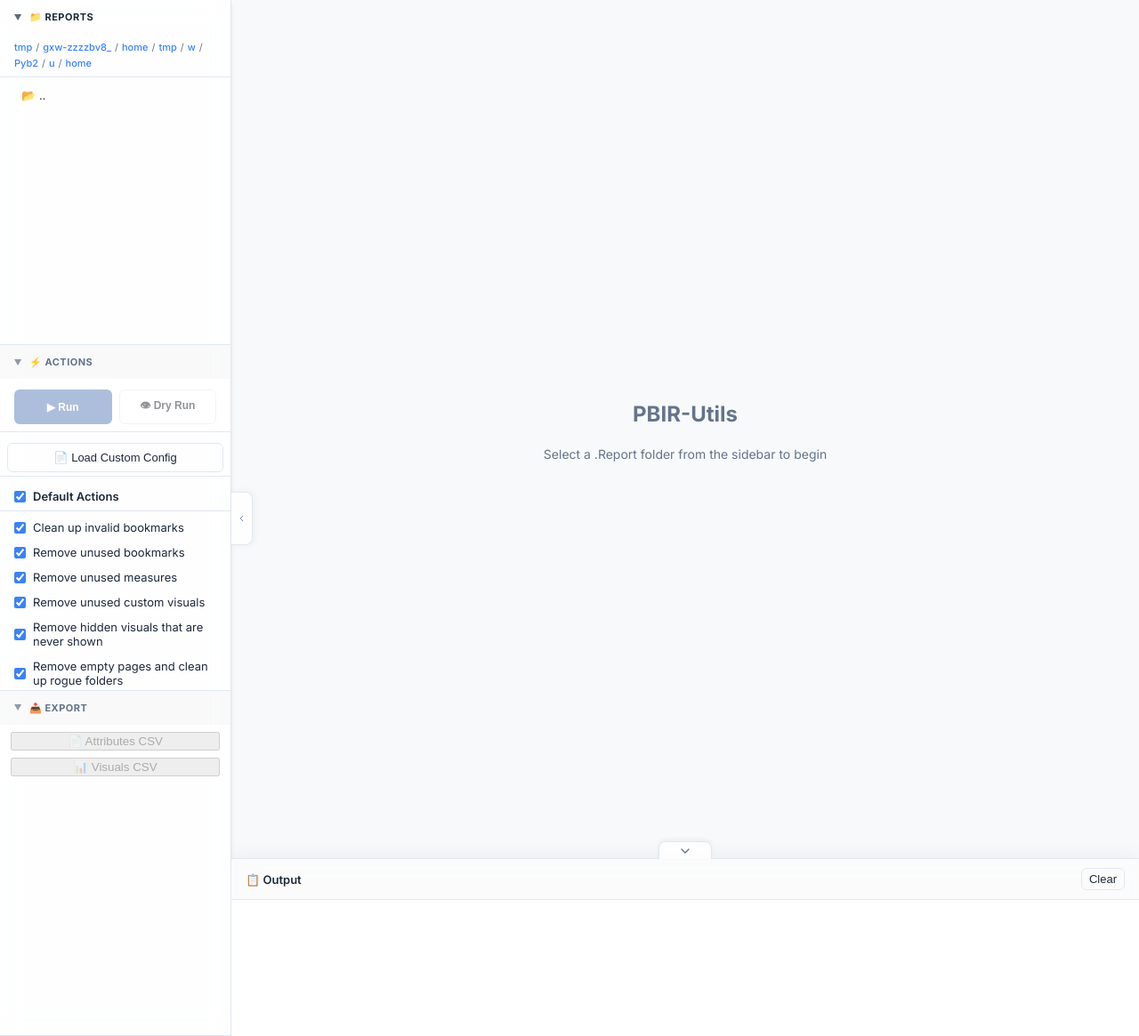
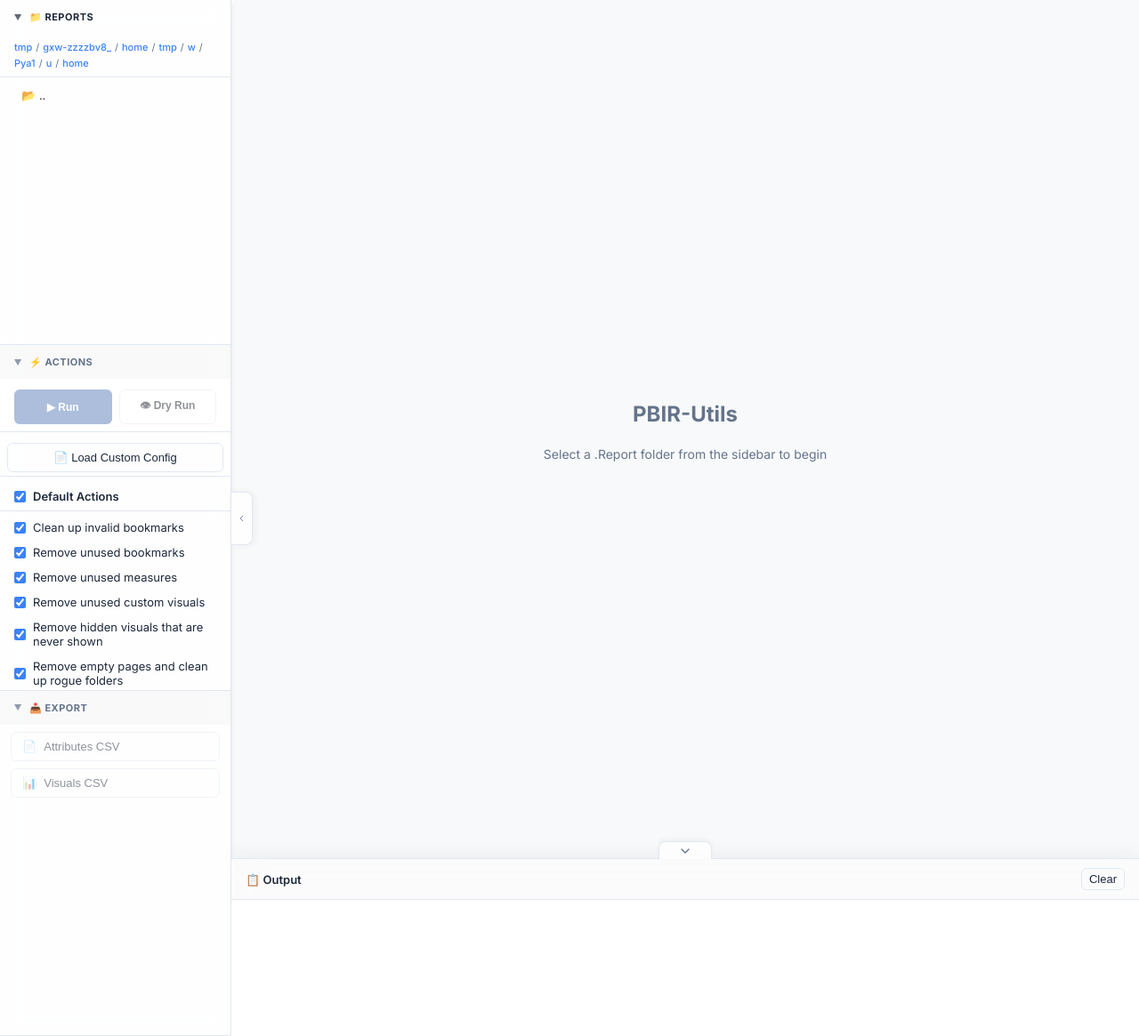
Before and after one commit to akhilannan/pbir-utils, a FastAPI app: page / in a window 1280 px wide. Shown: the whole page at 89% size. Run offline with FastAPI, Linux system fonts and the light colour scheme; data that the repository does not hold is empty.

Commit message:
Fix UI search visibility logic on hidden pages, reset behavior, and standardize button/header styling

```diff
--- a/src/pbir_utils/static/js/client.js
+++ b/src/pbir_utils/static/js/client.js
@@ -245,10 +245,10 @@ function renderActions(actions) {
     // --- Additional Actions Section ---
     if (additionalActions.length > 0) {
         html += `
-        <div class="action-separator" style="margin-top: 12px;">
-            <div class="action-item select-all-container" style="padding: 0;">
+        <div class="action-group-header" style="margin-top: 12px;">
+            <div class="action-item select-all-container" style="border-bottom: 1px solid var(--border-color); margin-bottom: 4px; padding-bottom: 8px;">
                 <input type="checkbox" id="select-all-additional" onchange="toggleGroup('additional', this)">
-                <label for="select-all-additional" style="font-weight: 600; font-style: normal; color: var(--text-secondary);">ADDITIONAL ACTIONS</label>
+                <label for="select-all-additional" style="font-weight: 600;">Additional Actions</label>
             </div>
         </div>`;
 
--- a/src/pbir_utils/static/js/wireframe.js
+++ b/src/pbir_utils/static/js/wireframe.js
@@ -183,13 +183,9 @@ function hidePage(event, pageId) {
 }
 
 function resetHiddenPages() {
-    hiddenPagesStack.forEach(function (pageId) {
-        var tab = document.getElementById('tab-' + pageId);
-        if (tab) {
-            tab.style.display = '';
-        }
-    });
     hiddenPagesStack = [];
+    // Re-apply filters (this will show all pages if no filter, or only matching pages if search is active)
+    filterVisuals();
     updateButtons();
 }
 
@@ -464,6 +460,15 @@ function updateTabVisibility(pagesWithMatchingVisuals, noFiltersActive, searchFi
     getCachedTabs().forEach(function (tab) {
         var pageName = tab.dataset.pageName.toLowerCase();
         var pageId = tab.id.replace("tab-", "");
+
+        // Check if page is explicitly hidden by user
+        var isManuallyHidden = hiddenPagesStack.indexOf(pageId) !== -1;
+
+        if (isManuallyHidden) {
+            tab.style.display = "none";
+            return;
+        }
+
         // Only check page name match if there's actual search text
         var matchesName = searchFilter && pageName.includes(searchFilter);
         if (noFiltersActive || matchesName || pagesWithMatchingVisuals.has(pageId)) {
--- a/src/pbir_utils/templates/client.html.j2
+++ b/src/pbir_utils/templates/client.html.j2
@@ -682,11 +682,11 @@
                 </div>
                 <div class="sidebar-section-content" style="padding: 8px 12px;">
                     <div class="export-buttons">
-                        <button class="menu-btn" onclick="downloadCSV('attributes', true)" id="export-meta-btn" disabled
+                        <button class="export-btn" onclick="downloadCSV('attributes', true)" id="export-meta-btn" disabled
                             title="Export attributes for visuals currently visible in the wireframe (respects UI view and search & selection)">
                             <span class="icon">📄</span> Attributes CSV
                         </button>
-                        <button class="menu-btn" onclick="downloadCSV('visuals', true)" id="export-visuals-btn" disabled
+                        <button class="export-btn" onclick="downloadCSV('visuals', true)" id="export-visuals-btn" disabled
                             title="Export visual metadata for visuals currently visible in the wireframe (respects UI view and search & selection)">
                             <span class="icon">📊</span> Visuals CSV
                         </button>
```
